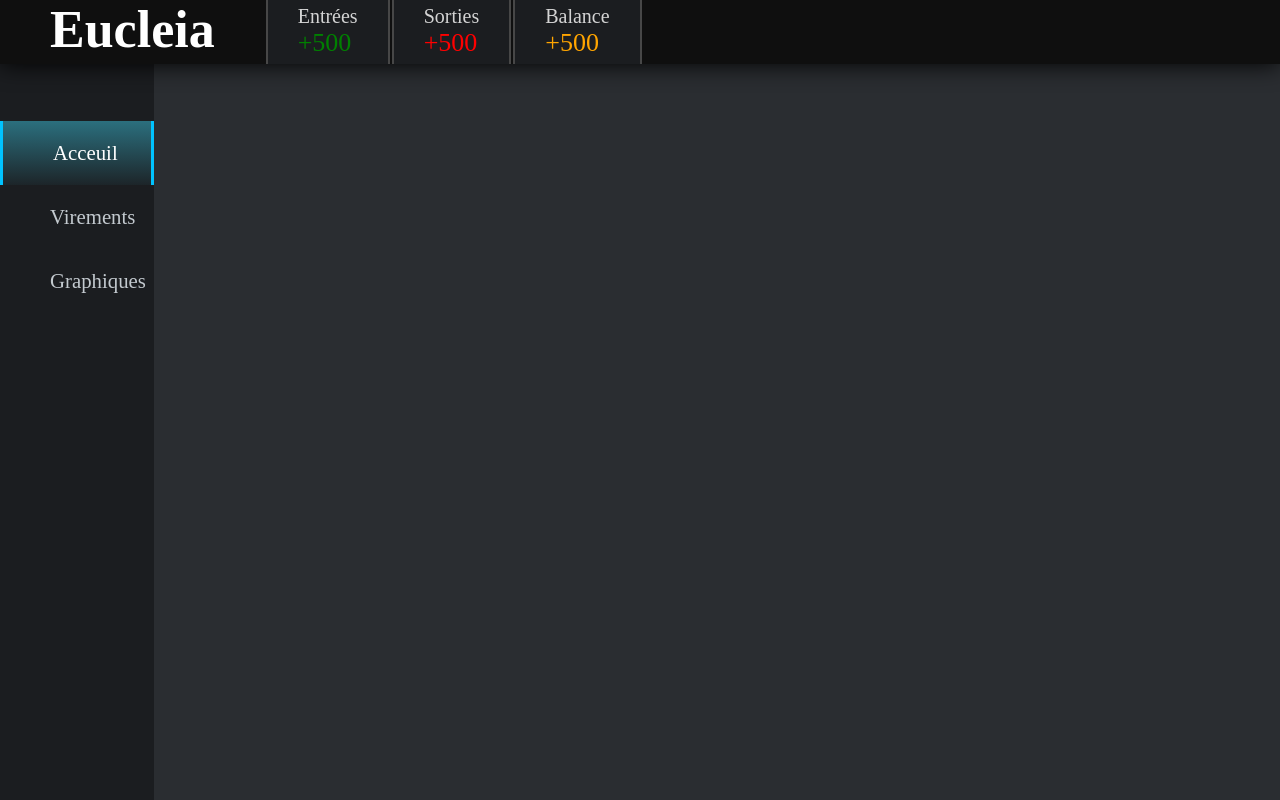
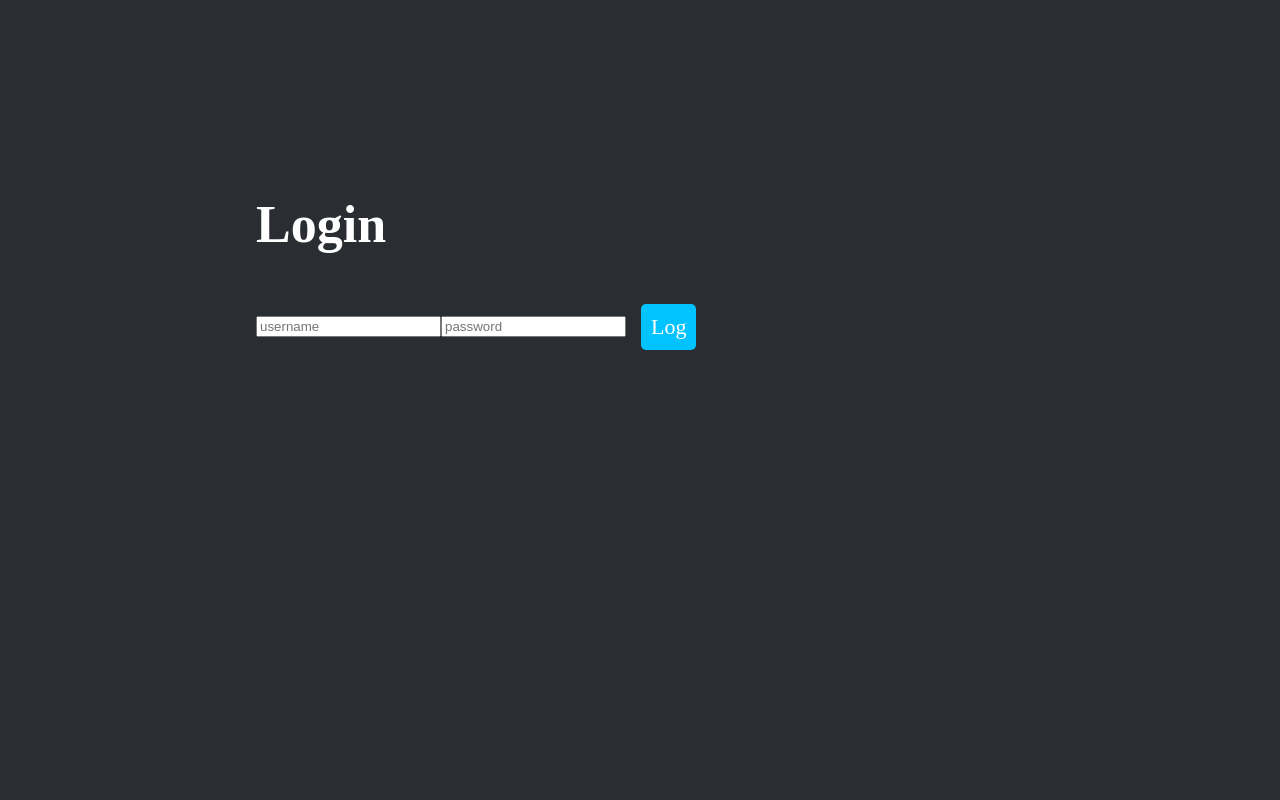
Before and after one commit to Thomas-Zorroche/Eucleia, a React (Create React App) app: page /login in a window 1280 px wide. Built offline with nearby package versions, Linux system fonts and the light colour scheme.

Commit message:
Login done

```diff
--- a/src/App.js
+++ b/src/App.js
@@ -2,14 +2,16 @@ import './App.css';
 import './style/component.css';
 import './style/style.css';
 
-import { React } from 'react'
+import { React, useState } from 'react'
 
 import { MenuBar } from './components/ui/MenuBar'
 import { HeaderBar } from './components/ui/HeaderBar'
 import { Main } from './components/Main'
+import { local } from 'd3';
 
 
 function App() {
+
   return (
     <div className="App">
 
--- a/src/components/Main.jsx
+++ b/src/components/Main.jsx
@@ -1,6 +1,8 @@
 import React from 'react';
 import { Switch, Route } from 'react-router-dom';
+import { ProtectedRoute } from './ProtectedRoute';
 
+import { LoginPage } from '../pages/LoginPage';
 import { AccueilPage } from '../pages/AccueilPage';
 import { VirementPage } from '../pages/VirementsPage';
 import { GraphiquePage } from '../pages/GraphiquesPage';
@@ -10,13 +12,15 @@ export const Main = () => {
   return (
     <Switch> {/* The Switch decides which component to show based on the current URL.*/}
 
-      <Route exact path='/' component={AccueilPage}></Route>
+      <Route exact path='/login' component={LoginPage}></Route>
 
-      <Route exact path='/virements' component={VirementPage}></Route>
+      <ProtectedRoute exact path='/' component={AccueilPage}></ProtectedRoute>
 
-      <Route exact path='/addTransfer' component={AddTransferPage}></Route>
+      <ProtectedRoute exact path='/virements' component={VirementPage}></ProtectedRoute>
 
-      <Route exact path='/graphiques' component={GraphiquePage}></Route>
+      <ProtectedRoute exact path='/addTransfer' component={AddTransferPage}></ProtectedRoute>
+
+      <ProtectedRoute exact path='/graphiques' component={GraphiquePage}></ProtectedRoute>
 
     </Switch>
   );
--- /dev/null
+++ b/src/components/ProtectedRoute.js
@@ -0,0 +1,15 @@
+import React from "react";
+import { Redirect, Route } from "react-router-dom";
+
+export const ProtectedRoute = ({ component: Component, ...restOfProps }) => {
+  const isLogin = JSON.parse(localStorage.getItem("isLogin")) || false;
+
+  return (
+    <Route
+      {...restOfProps}
+      render={(props) =>
+        isLogin ? <Component {...props} /> : <Redirect to="/login" />
+      }
+    />
+  );
+}
--- a/src/components/ui/BaseButton.jsx
+++ b/src/components/ui/BaseButton.jsx
@@ -1,10 +1,6 @@
 import { React } from 'react'
 
 export const BaseButton = ({ label, submit, callback }) => {
-
-  // const click = () => {
-  //   callbacka();
-  // }
 
   return(
     <button className="baseButton" type={submit ? "submit" : "button"} onClick={callback}>{label}</button>
--- a/src/components/ui/HeaderBar.jsx
+++ b/src/components/ui/HeaderBar.jsx
@@ -1,18 +1,38 @@
-import { React } from 'react'
+import { local, pointer } from 'd3'
+import { React, useState, useEffect } from 'react'
 import { HeaderValueViewer } from './HeaderValueViewer'
+
 
 export const HeaderBar = () => {
 
+  const [isLogin, setIsLogin] = useState(JSON.parse(localStorage.getItem("isLogin"))  || false)
+
+  const logOut = () => {
+    localStorage.setItem("isLogin", false);
+    localStorage.setItem("userConnected", "")
+    window.location.pathname = "/login";
+  }
+
   return (
-    <div id="HeaderBar">
+    <div id="HeaderBar" style={{display: isLogin ? "flex" : "none"}}>
 
-      <h1>Eucleia</h1>
+      <div id="HeaderLeft">
+        <h1>Eucleia</h1>
 
-      <HeaderValueViewer label="Entrées" color="green"/>
+        <HeaderValueViewer label="Entrées" color="green"/>
 
-      <HeaderValueViewer label="Sorties" color="red"/>
+        <HeaderValueViewer label="Sorties" color="red"/>
 
-      <HeaderValueViewer label="Balance" color="orange"/>
+        <HeaderValueViewer label="Balance" color="orange"/>
+      </div>
+
+
+      <div id="HeaderRight">
+        <p>{localStorage.getItem("userConnected")}</p>
+
+        <p className='logout' onClick={() => logOut()}>Log Out</p>
+      </div>
+
 
     </div>
   )
--- a/src/components/ui/MenuBar.jsx
+++ b/src/components/ui/MenuBar.jsx
@@ -13,6 +13,7 @@ export const EMenu = {
 export const MenuBar = () => {
 
   const [activeButtons, setActivesButton] = useState([true, false, false])
+  const [isLogin, setIsLogin] = useState(JSON.parse(localStorage.getItem("isLogin")) || false)
 
   const changeMenu = (label) => {
     // Change Active Menu
@@ -33,10 +34,10 @@ export const MenuBar = () => {
   }
 
   return (
-    <div id="MenuBar">
+    <div id="MenuBar" style={{display: JSON.parse(localStorage.getItem("isLogin")) || false ? "block" : "none"}}>
       <ul>
         <Link to="/">
-          <MenuButton active={activeButtons[0]} onActiveChanged={changeMenu} label="Acceuil"/>
+          <MenuButton active={activeButtons[0]} onActiveChanged={changeMenu} label="Accueil"/>
         </Link>
 
         <Link to="/virements">
--- a/src/pages/AccueilPage.jsx
+++ b/src/pages/AccueilPage.jsx
@@ -3,6 +3,10 @@ import React from 'react';
 export const AccueilPage = () => {
 
   return (
-    <h1>Accueil</h1>
+    <div id="Page">
+
+      <h1>Accueil</h1>
+
+  </div>
   )
 }
--- a/src/pages/GraphiquesPage.jsx
+++ b/src/pages/GraphiquesPage.jsx
@@ -36,7 +36,7 @@ export const GraphiquePage = () => {
   }, [])
 
   return (
-    <div>
+    <div id="Page">
         <h1>Graphiques</h1>
 
         <BarChart
--- /dev/null
+++ b/src/pages/LoginPage.jsx
@@ -0,0 +1,76 @@
+import React, { useCallback, useEffect, useState } from 'react';
+import { BaseButton } from '../components/ui/BaseButton'
+
+export const LoginPage = () => {
+
+  const [pseudo, setPseudo] = useState("")
+  const [password, setPassword] = useState("")
+  const [loginFailed, setLoginFailed] = useState(false)
+
+
+  useEffect(() => {
+    localStorage.setItem("isLogin", false);
+    localStorage.setItem("userConnected", "")
+  }, [])
+
+  const onLogin = () => {
+    // create formData, send to PHP, receive connected and pseudoConnected
+    const form = new FormData();
+    form.append("pseudo", pseudo);
+    form.append("password", password);
+
+    fetch("http://localhost/Eucleia/api/validateLogin.php", {
+      method: "POST",
+      body: form
+    })
+    .then(res => {
+      return res.text();
+    })
+    .then( body => {
+
+      if (body === '0') // NO ERROR: LOG IN
+      {
+        localStorage.setItem("isLogin", true);
+        localStorage.setItem("userConnected", pseudo)
+        window.location.pathname = "/";
+      }
+      else if (body === '1') // ERROR: TRY AGAIN
+      {
+        setLoginFailed(true);
+      }
+      else  // SERVER ERROR
+      {
+        console.error(body);
+      }
+    })
+
+  }
+
+  const updatePseudo = (e) => {
+    setPseudo(e.target.value)
+
+  }
+
+  const updatePassword = (e) => {
+    setPassword(e.target.value)
+  }
+
+  return (
+    <div id="Page">
+
+      <div id="LoginContainer">
+        <h1>Login</h1>
+
+        {loginFailed && <p className="loginFailedWarning">Mauvais identifiant ou mot de passe !</p>}
+
+        <form>
+          <input type="text" name="pseudo" placeholder="username" value={pseudo} onChange={(e) => updatePseudo(e)} required/>
+          <input type="password" name="password" placeholder="password" defaultValue={password} onChange={(e) => updatePassword(e)} required/>
+          <BaseButton label="Log" submit={false} callback={onLogin}/>
+        </form>
+
+      </div>
+
+    </div>
+  )
+}
--- a/src/style/component.css
+++ b/src/style/component.css
@@ -33,7 +33,8 @@ h1 {
 }
 
 /* Header Bar */
-#HeaderBar {
+#HeaderBar
+{
   position: absolute;
   top:0;
   left: 0;
@@ -41,11 +42,21 @@ h1 {
   width: 100%;
   height: 8vh;
   background-color: rgb(15, 15, 15);
+  filter: drop-shadow(0 0 0.75rem rgb(0, 0, 0));
 
   display: flex;
+  justify-content: space-between;
+
+}
+#HeaderLeft {
+  display: flex;
   justify-content: flex-start;
-
-  filter: drop-shadow(0 0 0.75rem rgb(0, 0, 0));
+}
+#HeaderRight {
+  display: flex;
+  justify-content: space-around;
+  align-self: center;
+  width: 30%;
 }
 
 #HeaderBar h1 {
@@ -68,6 +79,13 @@ h1 {
   font-size: 20px;
   color: rgb(212, 212, 212);
 }
+
+
+.logout {
+  cursor: pointer;
+}
+
+
 
 
 /* MenuBar */
@@ -217,3 +235,24 @@ h1 {
 
   font-size: 20px;
 }
+
+
+
+/* LOGIN */
+#LoginContainer {
+  position: absolute;
+  top: 20vh;
+  left: 20vw;
+  width: 30vw;
+}
+#LoginContainer form {
+  display: flex;
+  justify-content: space-between;
+  align-items: center;
+}
+#LoginContainer input {
+  height: 100%;
+}
+.loginFailedWarning {
+  color: red;
+}
```
Also changed, not shown: 2 other files (tests, documents, lock files or other folders).
